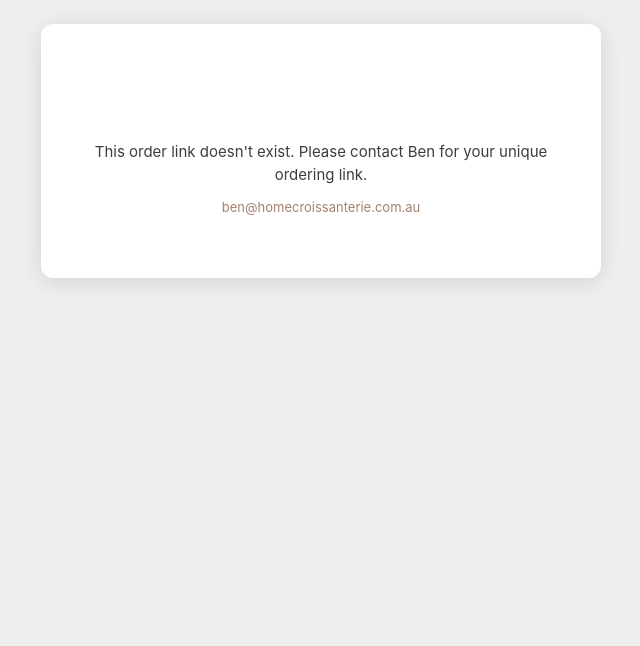
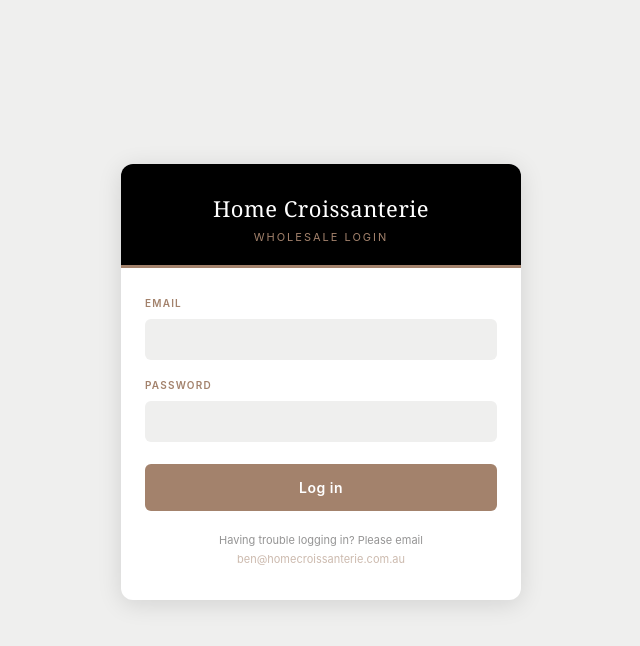
Before and after one commit to bennykid22/hc-order-app, a Next.js app: page /login in a window 1280 px wide. Before the commit this address had no page. Shown: the top 646 px of the page, without its empty margins (319-959 px from the left). Built offline with nearby package versions, Linux system fonts and the light colour scheme.

Commit message:
Add email/password login for customer order pages
Gate /order/[slug] behind NextAuth credentials auth so only the
matching shop's session can view its own order page. Each shop has
a shared password and one or more allowed emails in lib/config.ts.

```diff
--- a/lib/config.ts
+++ b/lib/config.ts
@@ -39,18 +39,31 @@
   },
 ];
 
-export const CUSTOMERS: Record<string, { name: string; email: string }> = {
+export const CUSTOMERS: Record<
+  string,
+  { name: string; emails: string[]; passwordHash: string }
+> = {
   "beta-coffee": {
     name: "Beta Coffee",
-    email: "hello@betacoffee.com.au",
+    emails: ["hello@betacoffee.com.au"],
+    // Temporary password: 9XMzKVTu — have the customer change this once they can log in.
+    passwordHash: "$2b$10$PK3WGYYhvUwy5rZbb2VbYO7zw2ocfwctS3sVcgO/ppD6.n0p3M0eu",
   },
   "algorithm-potts-point": {
     name: "Algorithm Potts Point",
-    email: "",
+    emails: [
+      "babyangelinakartiko@gmail.com",
+      "leonard3198@gmail.com",
+      "bangzoonk@gmail.com",
+    ],
+    // Password: AlgorithmHC2026
+    passwordHash: "$2b$10$fHL.F/34i2zEkUytpNKZXu4hZMJrI8wi6Tn0xehkwwoCJK85Zhnyy",
   },
   "diggy-doos": {
     name: "Diggy Doos",
-    email: "",
+    emails: ["diggy-doos@placeholder.homecroissanterie.com.au"], // TODO: replace with their real email
+    // Temporary password: 8USNX1S0 — have the customer change this once they can log in.
+    passwordHash: "$2b$10$r2EXrcozCDDlt5/Rf2QrXu4yeLZxU.gfkIAfmcZ2wMKMelbzXYIua",
   },
 };
 
--- a/pages/_app.tsx
+++ b/pages/_app.tsx
@@ -1,6 +1,11 @@
 import type { AppProps } from "next/app";
+import { SessionProvider } from "next-auth/react";
 import "../styles/globals.css";
 
-export default function App({ Component, pageProps }: AppProps) {
-  return <Component {...pageProps} />;
+export default function App({ Component, pageProps: { session, ...pageProps } }: AppProps) {
+  return (
+    <SessionProvider session={session}>
+      <Component {...pageProps} />
+    </SessionProvider>
+  );
 }
--- /dev/null
+++ b/pages/login.module.css
@@ -0,0 +1,125 @@
+.page {
+  min-height: 100vh;
+  background: var(--grey);
+  padding: 24px 16px 60px;
+  display: flex;
+  flex-direction: column;
+  align-items: center;
+  justify-content: center;
+}
+
+.card {
+  width: 100%;
+  max-width: 400px;
+  background: var(--white);
+  border-radius: 12px;
+  box-shadow: var(--shadow-lg);
+  overflow: hidden;
+}
+
+.header {
+  background: var(--black);
+  padding: 28px 28px 20px;
+  text-align: center;
+}
+
+.logo {
+  font-family: var(--font-serif);
+  font-size: 22px;
+  font-weight: normal;
+  color: var(--white);
+  letter-spacing: 0.5px;
+}
+
+.headerSub {
+  margin-top: 4px;
+  font-size: 11px;
+  letter-spacing: 2px;
+  text-transform: uppercase;
+  color: var(--tan);
+}
+
+.tanBar {
+  height: 3px;
+  background: var(--tan);
+}
+
+.body {
+  padding: 28px 24px 32px;
+}
+
+.fieldLabel {
+  font-size: 10px;
+  text-transform: uppercase;
+  letter-spacing: 1.2px;
+  color: var(--tan);
+  font-weight: 600;
+  margin-bottom: 8px;
+  display: block;
+}
+
+.field + .field {
+  margin-top: 18px;
+}
+
+.input {
+  width: 100%;
+  padding: 11px 14px;
+  background: var(--grey);
+  border: 1.5px solid transparent;
+  border-radius: var(--radius);
+  font-size: 14px;
+  color: var(--black);
+  transition: border-color 0.15s;
+}
+
+.input:focus {
+  outline: none;
+  border-color: var(--tan);
+  background: var(--white);
+}
+
+.error {
+  margin-top: 16px;
+  background: #fdecec;
+  border: 1px solid #f0b8b8;
+  color: var(--red);
+  font-size: 12.5px;
+  padding: 10px 12px;
+  border-radius: 8px;
+  line-height: 1.5;
+}
+
+.submitBtn {
+  width: 100%;
+  margin-top: 22px;
+  padding: 15px;
+  background: var(--tan);
+  color: var(--white);
+  border: none;
+  border-radius: var(--radius);
+  font-size: 14px;
+  font-weight: 600;
+  letter-spacing: 0.5px;
+  cursor: pointer;
+  transition: background 0.15s, transform 0.1s;
+}
+
+.submitBtn:hover { background: #8f6e5a; }
+.submitBtn:active { transform: scale(0.99); }
+.submitBtn:disabled {
+  opacity: 0.5;
+  cursor: not-allowed;
+  transform: none;
+}
+
+.terms {
+  font-size: 11px;
+  color: var(--charcoal);
+  opacity: 0.55;
+  text-align: center;
+  margin-top: 20px;
+  line-height: 1.7;
+}
+
+.terms a { color: var(--tan); text-decoration: none; }
--- /dev/null
+++ b/pages/login.tsx
@@ -0,0 +1,107 @@
+import { useState, FormEvent } from "react";
+import { useRouter } from "next/router";
+import { signIn } from "next-auth/react";
+import Head from "next/head";
+import styles from "./login.module.css";
+
+export default function LoginPage() {
+  const router = useRouter();
+  const [email, setEmail] = useState("");
+  const [password, setPassword] = useState("");
+  const [error, setError] = useState("");
+  const [submitting, setSubmitting] = useState(false);
+
+  const callbackUrl =
+    typeof router.query.callbackUrl === "string" ? router.query.callbackUrl : "/";
+
+  const handleSubmit = async (e: FormEvent) => {
+    e.preventDefault();
+    setError("");
+    setSubmitting(true);
+
+    const res = await signIn("credentials", {
+      email,
+      password,
+      redirect: false,
+      callbackUrl,
+    });
+
+    setSubmitting(false);
+
+    if (!res || res.error) {
+      setError(
+        "Incorrect email or password. Please try again, or contact ben@homecroissanterie.com.au."
+      );
+      return;
+    }
+
+    router.push(res.url ?? callbackUrl);
+  };
+
+  return (
+    <>
+      <Head>
+        <title>Log in — Home Croissanterie</title>
+        <meta name="viewport" content="width=device-width, initial-scale=1, maximum-scale=1" />
+        <meta name="theme-color" content="#000000" />
+      </Head>
+
+      <div className={styles.page}>
+        <div className={styles.card}>
+          <div className={styles.header}>
+            <div className={styles.logo}>Home Croissanterie</div>
+            <div className={styles.headerSub}>Wholesale Login</div>
+          </div>
+          <div className={styles.tanBar} />
+
+          <div className={styles.body}>
+            <form onSubmit={handleSubmit}>
+              <div className={styles.field}>
+                <label className={styles.fieldLabel} htmlFor="email">
+                  Email
+                </label>
+                <input
+                  id="email"
+                  type="email"
+                  className={styles.input}
+                  value={email}
+                  onChange={(e) => setEmail(e.target.value)}
+                  autoComplete="email"
+                  required
+                />
+              </div>
+
+              <div className={styles.field}>
+                <label className={styles.fieldLabel} htmlFor="password">
+                  Password
+                </label>
+                <input
+                  id="password"
+                  type="password"
+                  className={styles.input}
+                  value={password}
+                  onChange={(e) => setPassword(e.target.value)}
+                  autoComplete="current-password"
+                  required
+                />
+              </div>
+
+              {error && <div className={styles.error}>{error}</div>}
+
+              <button className={styles.submitBtn} type="submit" disabled={submitting}>
+                {submitting ? "Logging in..." : "Log in"}
+              </button>
+            </form>
+
+            <p className={styles.terms}>
+              Having trouble logging in? Please email{" "}
+              <a href="mailto:ben@homecroissanterie.com.au">
+                ben@homecroissanterie.com.au
+              </a>
+            </p>
+          </div>
+        </div>
+      </div>
+    </>
+  );
+}
```
Also changed, not shown: package.json (+7 -4 lines), pages/api/auth/[...nextauth].ts (added, +46 -0 lines), pages/order/[slug].tsx (+36 -8 lines), types/next-auth.d.ts (added, +19 -0 lines), 2 other files (tests, documents, lock files or other folders).
